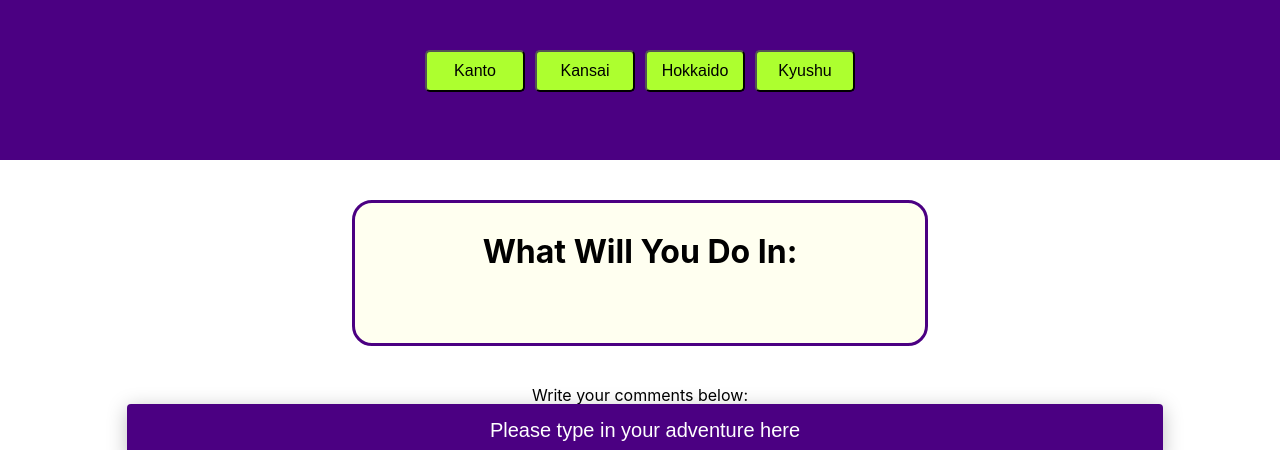
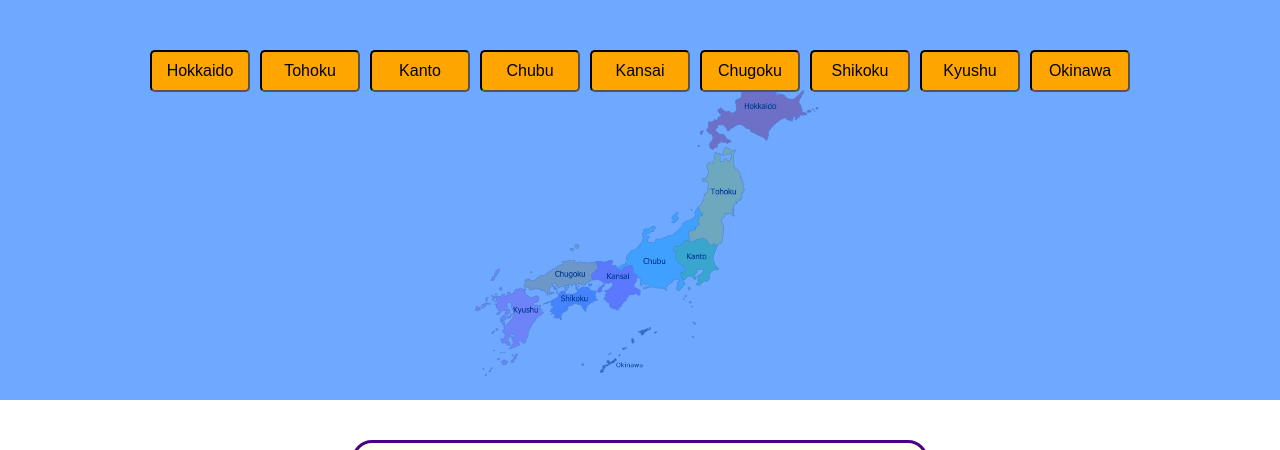
Before and after one commit to SeanSip/japan-is-great-app, a React (Create React App) app: page / in a window 1280 px wide. Shown: the top 450 px of the page. Built offline with nearby package versions, Linux system fonts and the light colour scheme; no server answers; the database is empty.

Commit message:
adding-styles-v1.0

```diff
--- a/src/App.css
+++ b/src/App.css
@@ -14,6 +14,9 @@ html { -moz-box-sizing: border-box; -webkit-box-sizing: border-box; box-sizing:
   margin: 0;
 }
 
+.App {
+
+}
 /* Wrapper */
 
 .wrapper{
@@ -28,17 +31,32 @@ h1, form {
   text-align: center;
 }
 
-.App {
-  /* text-align: center; */
+button{
+  border-style: inset;
+  transition: 0.3s all;
 }
+button:hover{
+  background-color: rgba(255, 166, 0, 0.636) ;
+  box-shadow: 0px 5px 2px 2px rgba(0, 0, 0, 0.35);
+  border-style: outset;
+  cursor: pointer;
+
+  }
+
 
 /* header style */
 header {
-  min-height: 20vh;
-  background-color: indigo;
+  min-height: 50vh;
+  background-color: rgba(1, 103, 255, 0.568);
   display: flex;
   justify-content: center;
+  position: relative;
 }
+
+header button{
+  width: 100px;
+}
+
 
 .regionNav {
   margin-top: 50px;
@@ -53,25 +71,35 @@ header {
 li {
   list-style: none;
   margin: 0 5px;
+}
 
 
-}
+img{
 
-img{
-  height: 1000px;
-  width: 1000px;
+  margin: 0 auto;
+  max-width: 1000px;
+  max-height: 80%;
+  position: absolute;
+  right: 0;
+  left: 0;
+  top: 15%;
+  z-index: -1;
+
+
+
+
 }
 
 /* button styles */
 button {
   padding: 10px;
-  background-color: greenyellow;
+  background-color: orange;
   border-radius: 5px;
   width: 100px;
 }
 
 .addedComments button {
-margin: 0 10px 0 0;
+  margin: 0 10px 0 0;
 
 }
 
@@ -129,7 +157,6 @@ input[type=text]{
 
 
 .submitContainer{
-
   display: flex;
   align-content: center;
   justify-content: center;
@@ -145,8 +172,8 @@ input[type=text]{
 
 .addedComments li {
   margin: 10px auto;
-  border: indigo solid 2px;
-  background-color: lightblue;
+  border: indigo solid 3px;
+  background-color: rgba(1, 103, 255, 0.268);
   width: 80%;
   border-radius: 10px;
   align-content: center;
@@ -154,3 +181,28 @@ input[type=text]{
   flex-wrap: wrap;
   overflow-wrap: break-word;
 }
+
+@media (max-width: 838px) {
+  img {
+    right: 0;
+    left: 0;
+  }
+
+}
+
+@media (max-width: 500px) {
+ img{
+   display: none;
+ }
+
+ header {
+   min-height: 20vh;
+ }
+
+ .regionNav{
+  flex-direction: column;
+
+}
+
+
+}
--- a/src/App.js
+++ b/src/App.js
@@ -1,6 +1,7 @@
 import './App.css';
 import firebase from './firebase.js';
 import { useEffect, useState } from 'react'
+
 
 /*
 *
@@ -86,17 +87,25 @@ function App() {
 
 
 
+
+
 return (
 <>
     <header>
       <nav>
         <ul class="regionNav">
+          <li><button value="Hokkaido Region" onClick={selectRegion}>Hokkaido</button></li>
+          <li><button value="Tohoku Region" onClick={selectRegion}>Tohoku</button></li>
           <li><button value="Kanto Region" onClick={selectRegion}>Kanto</button></li>
+          <li><button value="Chubu Region" onClick={selectRegion}>Chubu</button></li>
           <li><button value="Kansai Region" onClick={selectRegion}>Kansai</button></li>
-          <li><button value="Hokkaido Region" onClick={selectRegion}>Hokkaido</button></li>
+          <li><button value="Chugoku Region" onClick={selectRegion}>Chugoku</button></li>
+          <li><button value="Shikoku Region" onClick={selectRegion}>Shikoku</button></li>
           <li><button value="Kyushu Region" onClick={selectRegion}>Kyushu</button></li>
+          <li><button value="Okinawa Region" onClick={selectRegion}>Okinawa</button></li>
         </ul>
       </nav>
+      <img src="japanRegionMap1.png" alt="" />
     </header>
   <div className="wrapper">
     <div className="App">
```
Also changed, not shown: public/JapanRegionMap1.png (added).
